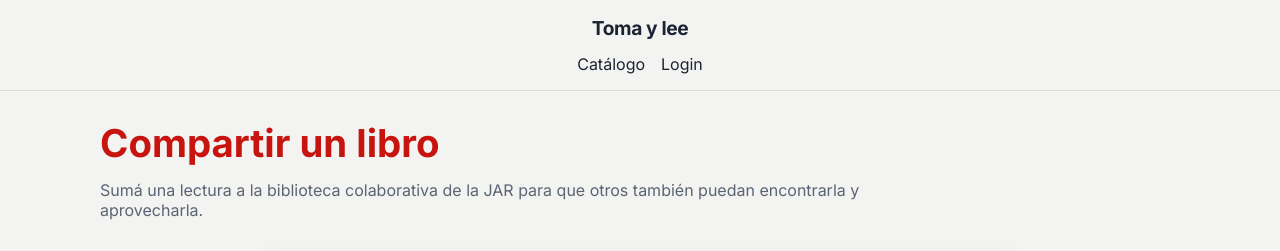
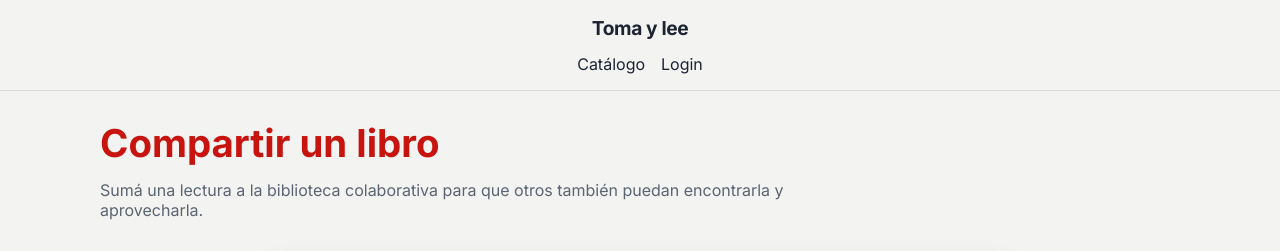
Before and after one commit to fflorioudi/toma-y-lee, a Next.js app: page /publicar in a window 1280 px wide. Shown: the top 251 px of the page. Built offline with nearby package versions, Linux system fonts and the light colour scheme; no server answers; the database is empty.

Commit message:
Avoid JAR

```diff
--- a/src/app/layout.tsx
+++ b/src/app/layout.tsx
@@ -5,7 +5,7 @@ import Footer from "@/components/Footer";
 
 export const metadata: Metadata = {
   title: "Toma y lee",
-  description: "Biblioteca colaborativa de la JAR",
+  description: "Biblioteca colaborativa online",
   manifest: "/manifest.json",
   appleWebApp: {
     capable: true,
--- a/src/app/publicar/page.tsx
+++ b/src/app/publicar/page.tsx
@@ -163,7 +163,7 @@ export default function PublicarPage() {
           Compartir un libro
         </h1>
         <p className="subtle-text" style={{ marginTop: 0, maxWidth: "760px" }}>
-          Sumá una lectura a la biblioteca colaborativa de la JAR para que otros
+          Sumá una lectura a la biblioteca colaborativa para que otros
           también puedan encontrarla y aprovecharla.
         </p>
       </section>
```
Also changed, not shown: public/manifest.json, 1 other file (tests, documents, lock files or other folders).
